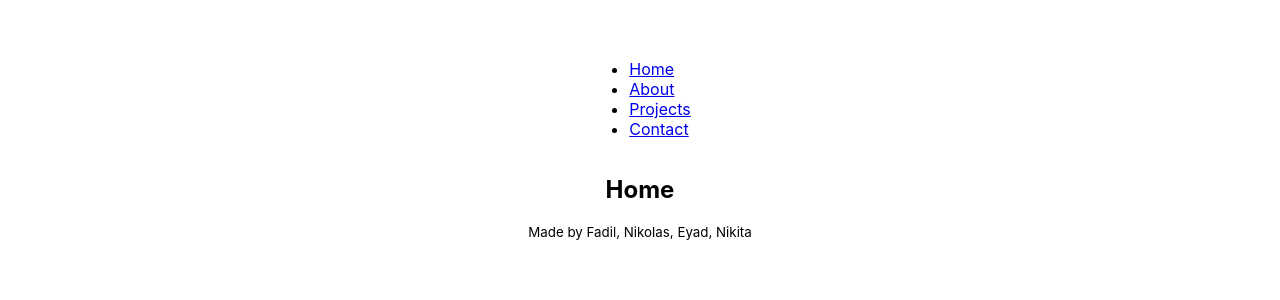
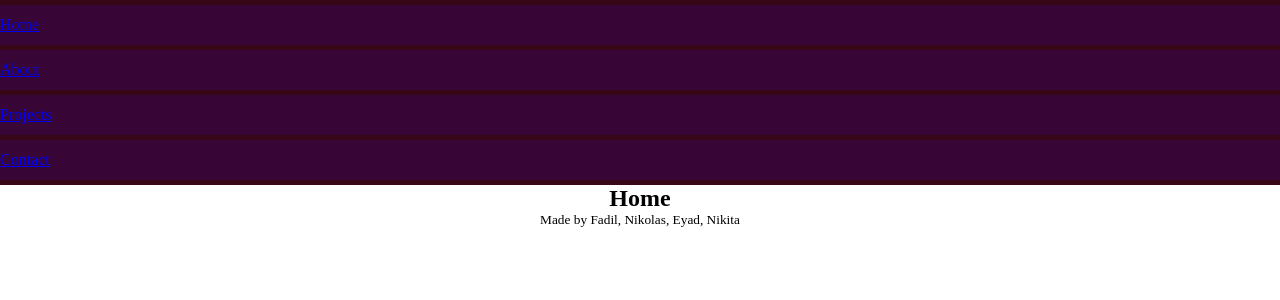
Before and after one commit to FaaDiiL/react-platform, a React (Create React App) app: page / in a window 1280 px wide. Shown: the top 300 px of the page. Built offline with nearby package versions, Linux system fonts and the light colour scheme.

Commit message:
Adding style from styled-components in Header.js and Navigation.js (Finnish Goup Lab)

```diff
--- a/src/App.css
+++ /dev/null
@@ -1,38 +0,0 @@
-.App {
-  text-align: center;
-}
-
-.App-logo {
-  height: 40vmin;
-  pointer-events: none;
-}
-
-@media (prefers-reduced-motion: no-preference) {
-  .App-logo {
-    animation: App-logo-spin infinite 20s linear;
-  }
-}
-
-.App-header {
-  background-color: #282c34;
-  min-height: 100vh;
-  display: flex;
-  flex-direction: column;
-  align-items: center;
-  justify-content: center;
-  font-size: calc(10px + 2vmin);
-  color: white;
-}
-
-.App-link {
-  color: #61dafb;
-}
-
-@keyframes App-logo-spin {
-  from {
-    transform: rotate(0deg);
-  }
-  to {
-    transform: rotate(360deg);
-  }
-}
--- a/src/App.js
+++ b/src/App.js
@@ -1,9 +1,9 @@
 import { BrowserRouter as Router } from 'react-router-dom'
 import styled from 'styled-components'
+
 import Footer from './Footer/Footer'
 import Header from './Header/Header'
 import Main from './Main/Main'
-import './App.css';
 
 const StyledApp = styled.div`
 display: flex;
@@ -15,7 +15,6 @@ margin: 0 auto;
 
 function App() {
   return (
-
     <Router>
       <StyledApp>
       <Header/>
--- a/src/Header/Header.js
+++ b/src/Header/Header.js
@@ -1,11 +1,19 @@
+import styled from 'styled-components'
+
 import Navigation from './Navigation/Navigation'
+
+const StyledHeader = styled.header`
+color: #fff;
+background-color: #370617;
+width: 100vw;
+`
 
 function Header(props) {
      return (
-          <>
+          <StyledHeader>
                <h1>{props.title}</h1>
                <Navigation />
-          </>
+          </StyledHeader>
      )
 }
 
--- a/src/Header/Navigation/Navigation.js
+++ b/src/Header/Navigation/Navigation.js
@@ -1,14 +1,26 @@
 import React from 'react'
 import { Link } from 'react-router-dom'
 
+import styled from 'styled-components'
+
+const StyledUl = styled.ul`
+list-style: none;
+`
+
+const StyledLi = styled.li`
+background-color:  #370637;
+line-height: 2.5rem;
+margin: 5px 0px;
+`
+
 function Navigation() {
     return (
-        <ul>
-            <li><Link to='/'>Home</Link></li>
-            <li><Link to='/about'>About</Link></li>
-            <li><Link to='/projects'>Projects</Link></li>
-            <li><Link to='/contact'>Contact</Link></li>
-        </ul>
+        <StyledUl>
+            <StyledLi><Link to='/'>Home</Link></StyledLi>
+            <StyledLi><Link to='/about'>About</Link></StyledLi>
+            <StyledLi><Link to='/projects'>Projects</Link></StyledLi>
+            <StyledLi><Link to='/contact'>Contact</Link></StyledLi>
+        </StyledUl>
     )
 }
 
--- a/src/index.css
+++ b/src/index.css
@@ -1,13 +1,5 @@
-body {
-  margin: 0;
-  font-family: -apple-system, BlinkMacSystemFont, 'Segoe UI', 'Roboto', 'Oxygen',
-    'Ubuntu', 'Cantarell', 'Fira Sans', 'Droid Sans', 'Helvetica Neue',
-    sans-serif;
-  -webkit-font-smoothing: antialiased;
-  -moz-osx-font-smoothing: grayscale;
+*{
+  margin: 0px;
+  padding:0px;
+  box-sizing: border-box;
 }
-
-code {
-  font-family: source-code-pro, Menlo, Monaco, Consolas, 'Courier New',
-    monospace;
-}
```
Also changed, not shown: src/Header/Header.css (deleted).
